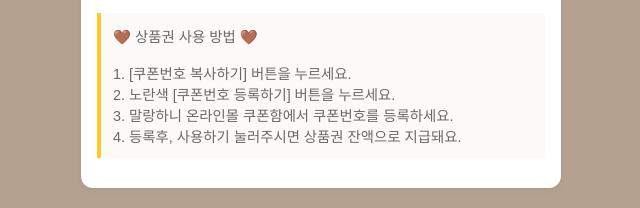
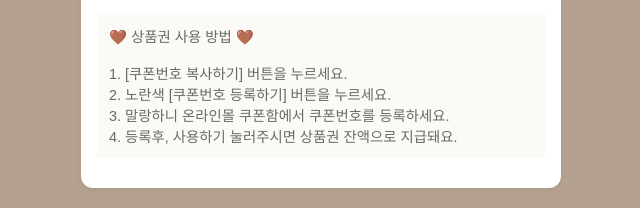
Before and after one commit to malanghoney-it/malanghoney-cerificate, a website: page index.html in a window 1280 px wide. Shown: the part 560-768 px from the top of the page, without its empty margins (319-959 px from the left). Drawn offline with Linux system fonts and the light colour scheme.

Commit message:
설명란 border line 제거

```diff
--- a/index.html
+++ b/index.html
@@ -84,7 +84,6 @@
         font-size: 0.9rem;
         background-color: #fbfaf6;
         padding: 12px;
-        border-left: 4px solid #ffca28;
         text-align: left;
         color: dimgray;
       }
```
